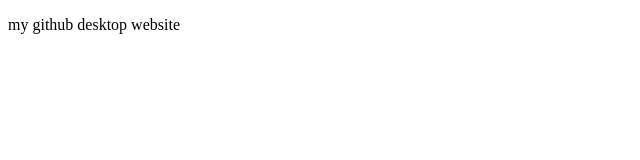
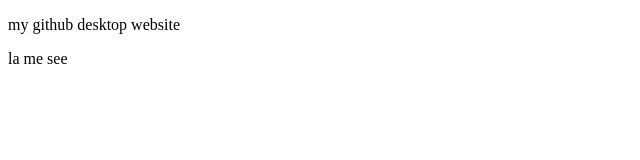
Before and after one commit to mainulsakib/my-second-website, a plain HTML site: page index.html in a window 1280 px wide. Shown: the full height of the page, 0-640 px from the left. Drawn offline with Linux system fonts and the light colour scheme.

Commit message:
second update

```diff
--- a/index.html
+++ b/index.html
@@ -8,6 +8,10 @@
 <body>
 
     <p>my github desktop website</p>
+    <div>
+        <p>la me see </p>
+    </div>
+
 
 </body>
 </html>
```
